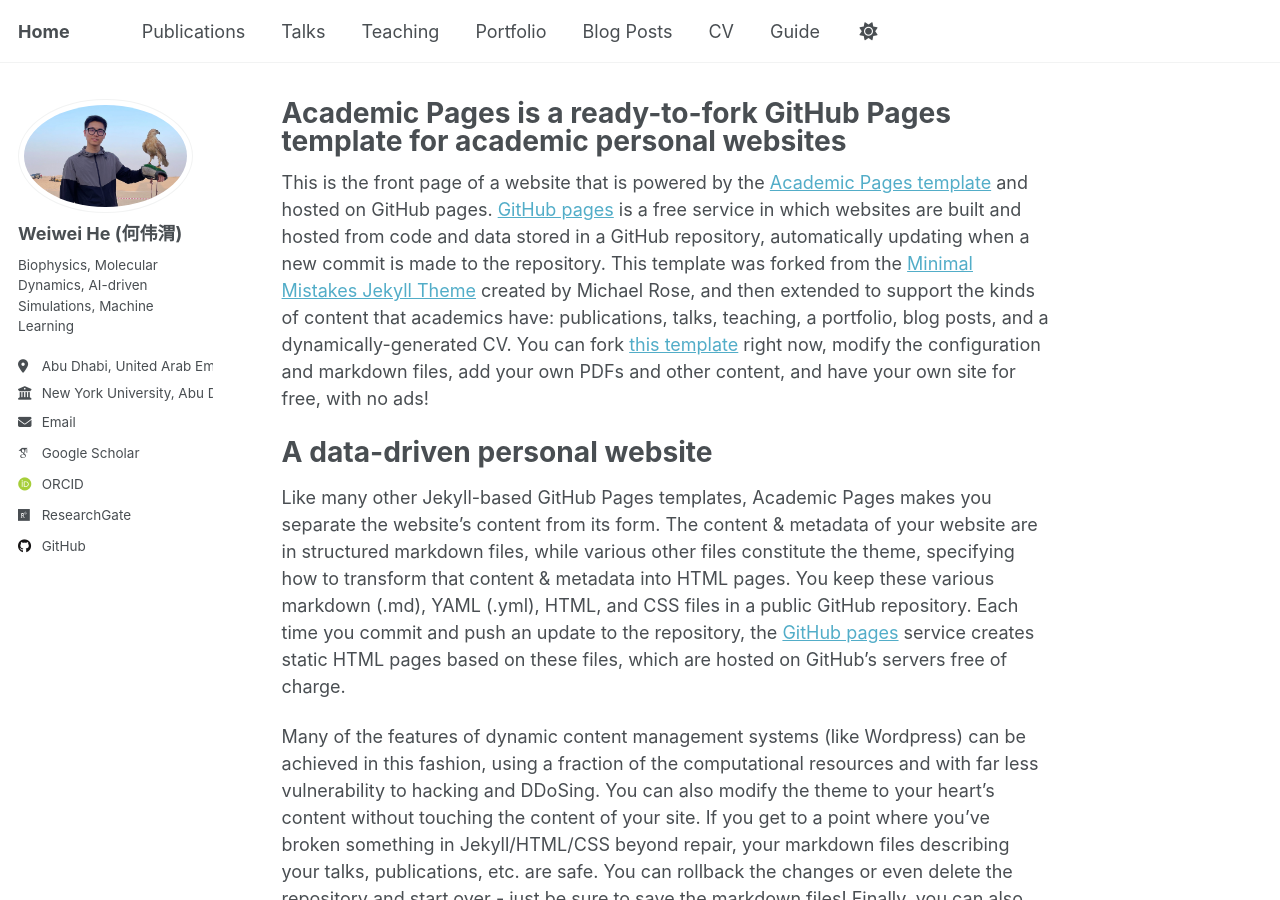
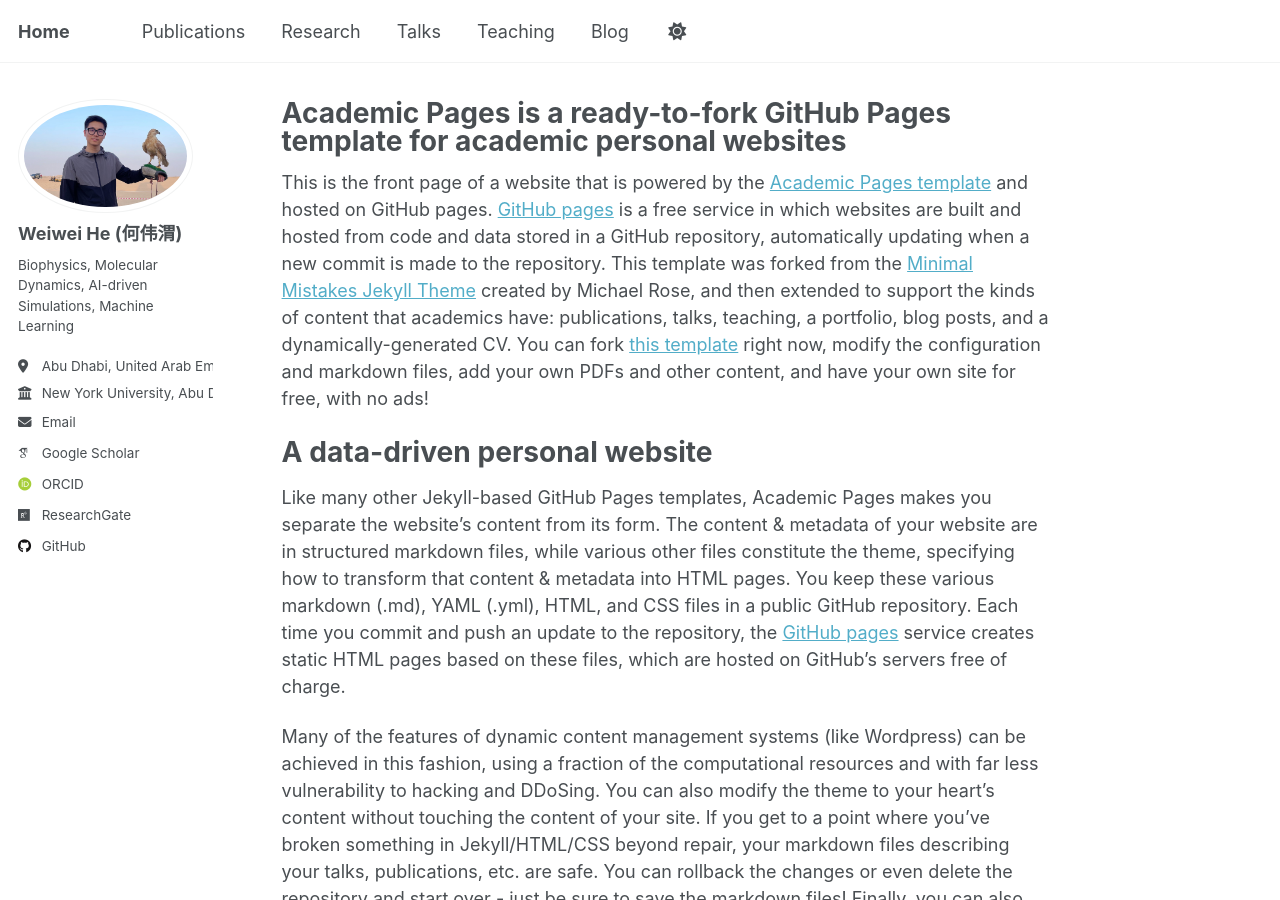
Before and after one commit to Warrenheww/warrenheww.github.io, a Jekyll site: the page built from _pages/about.md, in a window 1280 px wide and 900 px high. Built offline with Jekyll 4.4.1, drawn with Linux system fonts in a browser that asks for light colours; some web fonts are replaced.

Commit message:
Update navigation.yml

```diff
--- a/_data/navigation.yml
+++ b/_data/navigation.yml
@@ -11,23 +11,23 @@
   - title: "Publications"
     url: /publications/
 
+  - title: "Research"
+    url: /portfolio/
+
   - title: "Talks"
     url: /talks/
 
   - title: "Teaching"
     url: /teaching/
 
-  - title: "Portfolio"
-    url: /portfolio/
-
-  - title: "Blog Posts"
+  - title: "Blog"
     url: /year-archive/
 
-  - title: "CV"
-    url: /cv/
+  # - title: "CV"
+  #   url: /cv/
 
   # - title: "CV"
   #   url: /cv-json/
 
-  - title: "Guide"
-    url: /markdown/
+  # - title: "Guide"
+  #  url: /markdown/
```
